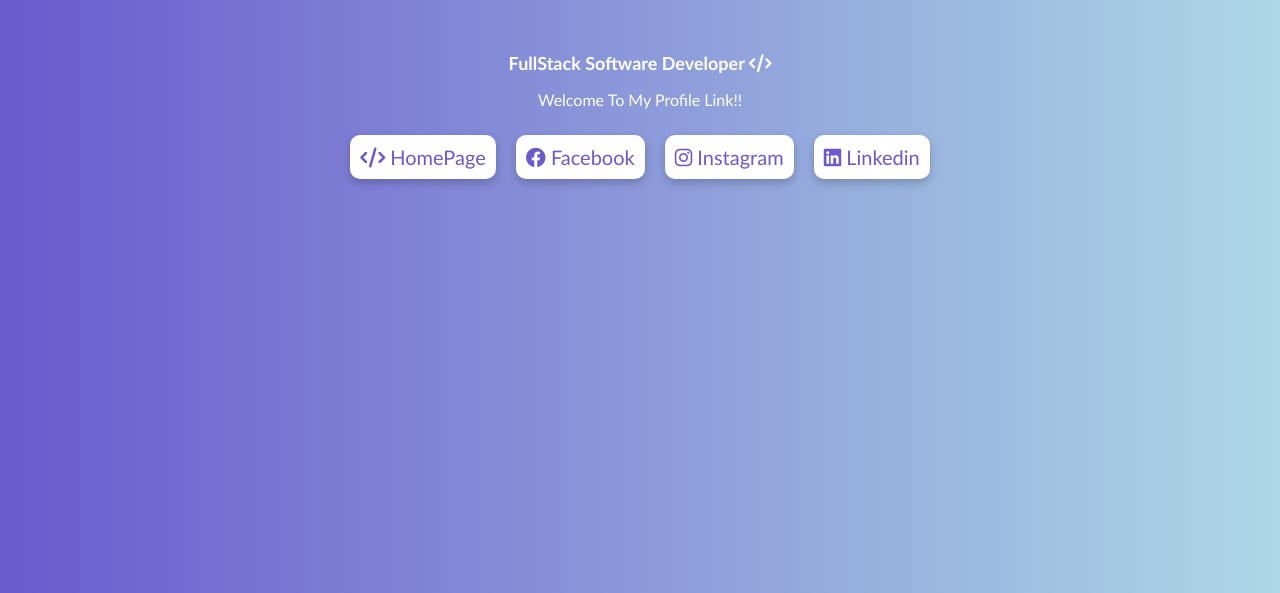
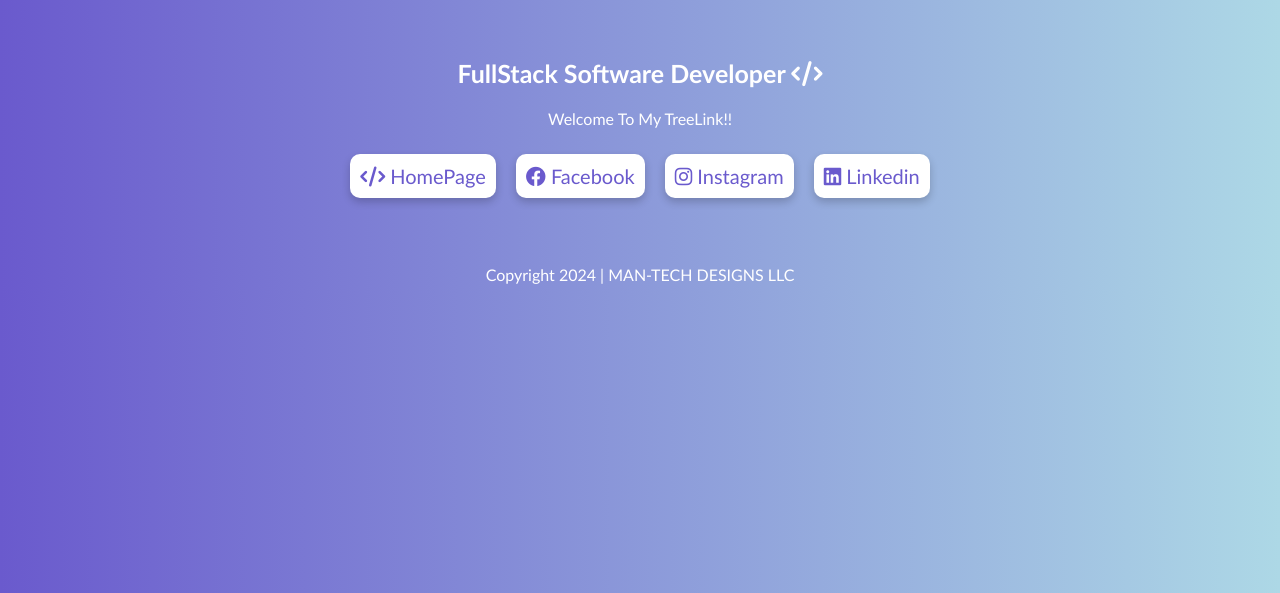
Before and after one commit to Mantechdesigns/Linktree, a plain HTML site: page index.html in a window 1280 px wide. Shown: the part 207-800 px from the top of the page. Drawn offline with Linux system fonts and the light colour scheme.

Commit message:
Footer Added

```diff
--- a/index.html
+++ b/index.html
@@ -8,12 +8,15 @@
   <img src="https://storage.googleapis.com/msgsndr/vs8KNq9TD1P2P6hB21ZC/media/66fffcac9274d04a697026d8.png" width="150">
 <h1>Emanuel Castellano</h1><br>
 <h2>FullStack Software Developer <i class="fas fa-code"></i></h2>
-<p>Welcome To My Profile Link!!</p>
+<p>Welcome To My TreeLink!!</p>
 <div>
 <a class="button" href="https://Mantechdesigns.com"><i class="fas fa-code"></i> HomePage</a>
 <a class="button" href="https://www.facebook.com/profile.php?id=100005403767828"><i class="fab fa-facebook"></i> Facebook</a>
 <a class="button" href="https://www.instagram.com/manny_castellano/"><i class="fab fa-instagram"></i> Instagram</a>
 <a class="button" href="https://www.linkedin.com/in/mantechdesigns/"><i class="fab fa-linkedin"></i> Linkedin</a>
 </div>
-</body>
+</body><BR><BR><BR>
+<footer>
+  Copyright 2024 | MAN-TECH DESIGNS LLC
+</footer>
 </html>
--- a/style.css
+++ b/style.css
@@ -5,7 +5,7 @@ img {
   }
 
   h2 {
-    font-size: 18px;
+    font-size: 25px;
   }
 
   body {
@@ -34,7 +34,7 @@ img {
     background-color: black;
     border-radius: 10px;
     transition: transform 0.5s ease;
-    transform: scale(1.05);
+    transform: scale(1.25);
   }
 
   @keyframes bounce {
```
